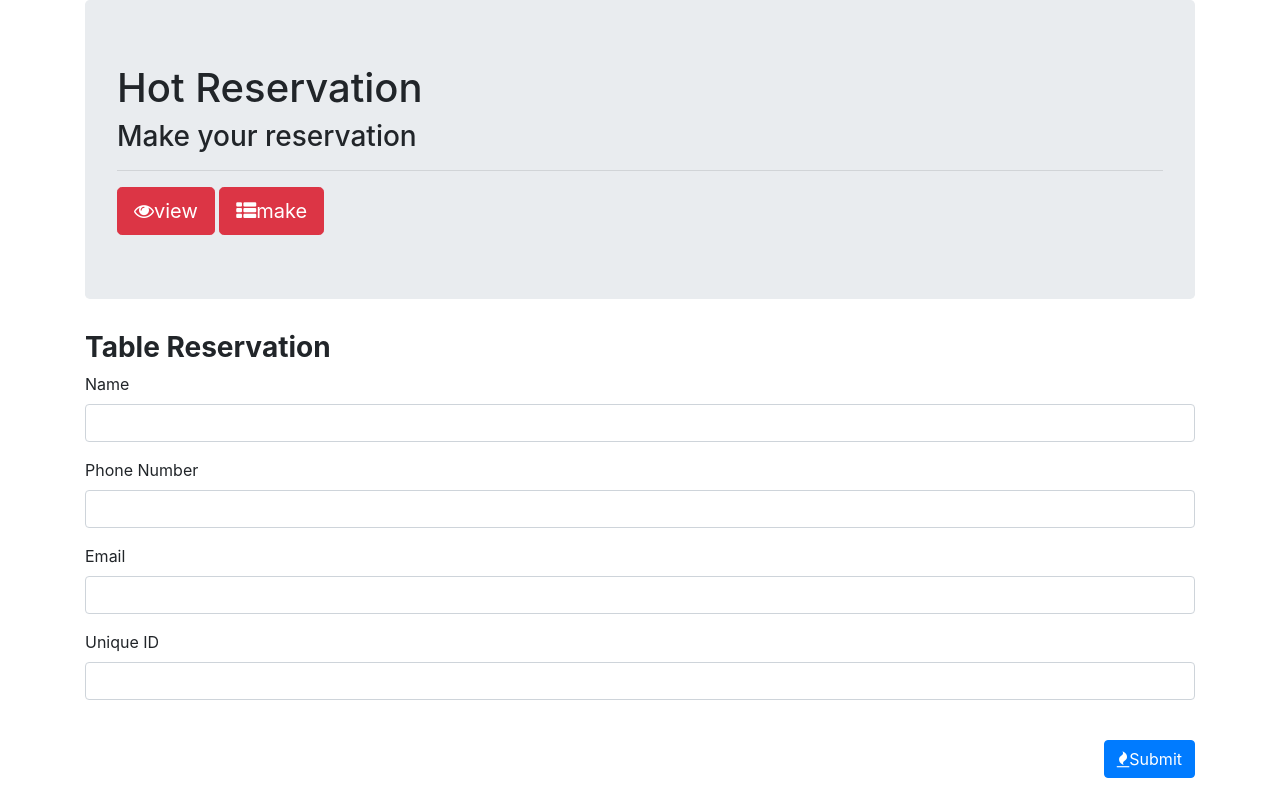
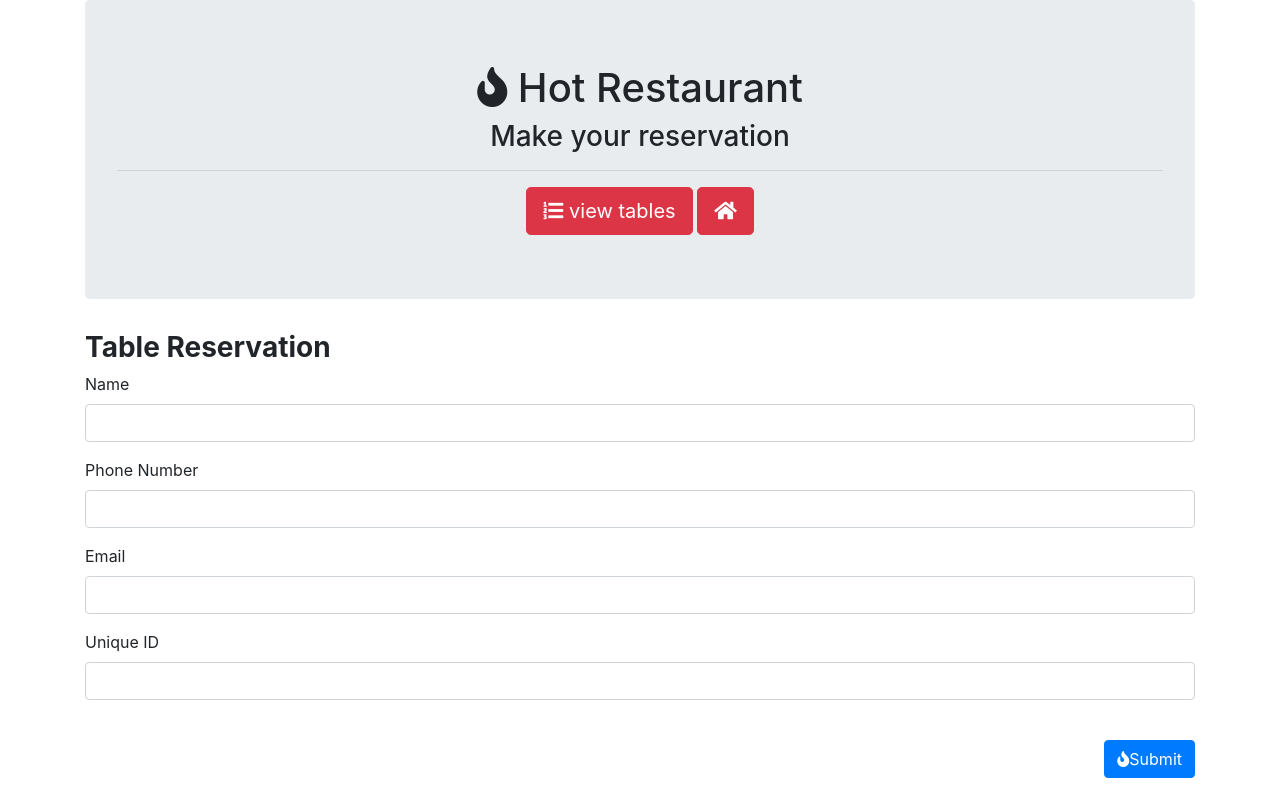
Before and after one commit to JonHake18/Restaurant_App, a website: page reserve.html in a window 1280 px wide. Drawn offline with nearby package versions, Linux system fonts and the light colour scheme.

Commit message:
made it cuter

```diff
--- a/reserve.html
+++ b/reserve.html
@@ -2,23 +2,24 @@
 <html lang="en">
 <head>
   <meta charset="UTF-8">
-  <title>Hot Reservation</title>
+  <title>Hot Restaurant</title>
 
   <link rel="stylesheet" href="https://maxcdn.bootstrapcdn.com/bootstrap/4.0.0/css/bootstrap.min.css">
   <link rel="stylesheet" href="https://stackpath.bootstrapcdn.com/font-awesome/4.7.0/css/font-awesome.min.css">
   <script src="https://code.jquery.com/jquery.js"></script>
   <script src="https://maxcdn.bootstrapcdn.com/bootstrap/4.0.0/js/bootstrap.min.js"></script>
+  <link rel="stylesheet" href="https://use.fontawesome.com/releases/v5.2.0/css/all.css" integrity="sha384-hWVjflwFxL6sNzntih27bfxkr27PmbbK/iSvJ+a4+0owXq79v+lsFkW54bOGbiDQ" crossorigin="anonymous">
 
 </head>
 <body>
 
     <div class="container">
-                <div class="jumbotron">
-                  <h1>Hot Reservation</h1>
+        <div class="jumbotron text-center">
+            <h1><i class="fas fa-fire"></i> Hot Restaurant</h1>
             <h3>Make your reservation</h3>
                 <hr>
-                  <a href="/tables"><button class="btn btn-danger btn-lg"><span class="fa fa-eye"></span>view</button></a>
-                  <a href="/home"><button class="btn btn-danger btn-lg"><span class="fa fa-th-list"></span>make</button></a>
+            <a href="/tables"><button class="btn btn-danger btn-lg"><i class="fas fa-list-ol"></i></span> view tables</button></a>
+            <a href="/home"><button class="btn btn-danger btn-lg"><i class="fas fa-home"></i></button></a>
         </div>
     <div class="row">
 
```
Lines whose indentation alone changed are shown as unchanged.
